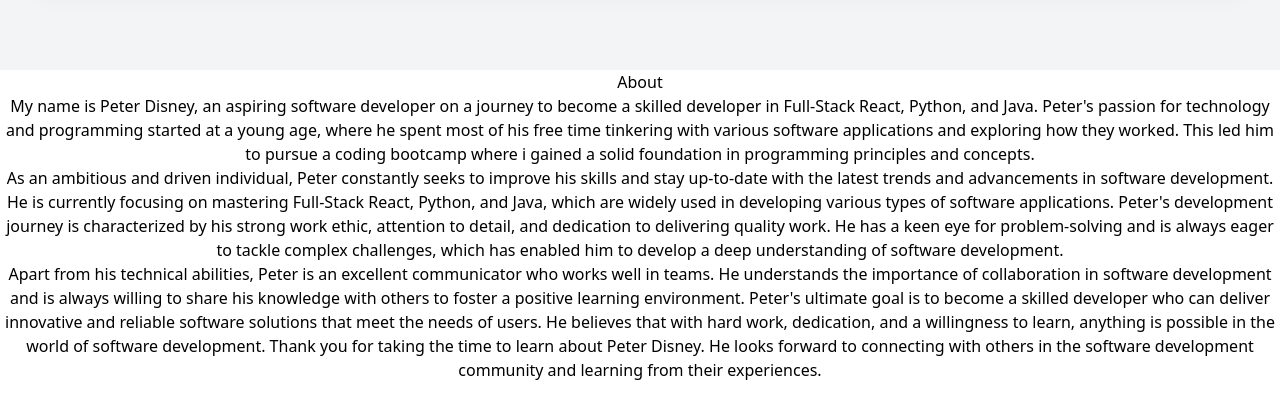
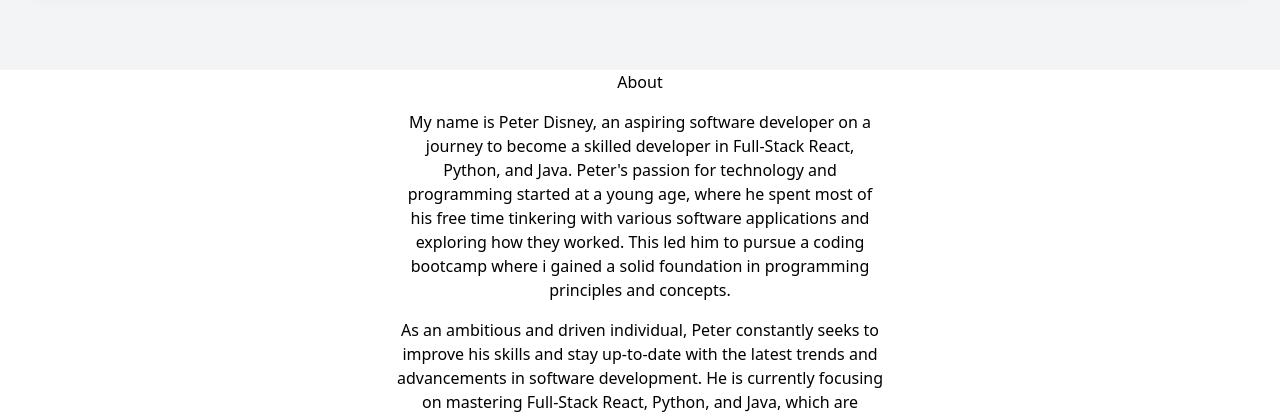
Before and after one commit to PeterDisney/Peter_Portfolio, a React (Create React App) app in the folder client/: page / in a window 1280 px wide. Shown: the part 378-796 px from the top of the page. Built offline with nearby package versions, Linux system fonts and the light colour scheme.

Commit message:
formatted use tailwind grid

```diff
--- a/client/src/views/Main.jsx
+++ b/client/src/views/Main.jsx
@@ -24,34 +24,37 @@ const Main = () => {
         </div>
       </section>
       <section class="text-center">
-        <div>
-          <div>
+        <div class="max-w-2xl mx-auto">
+          <div class="w-full">
             <p>About</p>
-            <div className="">
-              <p>
+          </div>
+          <div class="w-full flex justify-center">
+            <div class="w-full lg:w-3/4">
+              <div class="mx-2">
+                <p class="my-4">
                   My name is Peter Disney, an aspiring software developer on a
                   journey to become a skilled developer in Full-Stack React,
-                Python, and Java. Peter's passion for technology and programming
-                started at a young age, where he spent most of his free time
-                tinkering with various software applications and exploring how
-                they worked. This led him to pursue a coding bootcamp where i
-                gained a solid foundation in programming principles and
-                concepts.
+                  Python, and Java. Peter's passion for technology and
+                  programming started at a young age, where he spent most of his
+                  free time tinkering with various software applications and
+                  exploring how they worked. This led him to pursue a coding
+                  bootcamp where i gained a solid foundation in programming
+                  principles and concepts.
                 </p>
-              <p>
-                As an ambitious and driven individual, Peter constantly seeks to
-                improve his skills and stay up-to-date with the latest trends
-                and advancements in software development. He is currently
-                focusing on mastering Full-Stack React, Python, and Java, which
-                are widely used in developing various types of software
-                applications. Peter's development journey is characterized by
-                his strong work ethic, attention to detail, and dedication to
-                delivering quality work. He has a keen eye for problem-solving
-                and is always eager to tackle complex challenges, which has
-                enabled him to develop a deep understanding of software
-                development.
+                <p class="my-4">
+                  As an ambitious and driven individual, Peter constantly seeks
+                  to improve his skills and stay up-to-date with the latest
+                  trends and advancements in software development. He is
+                  currently focusing on mastering Full-Stack React, Python, and
+                  Java, which are widely used in developing various types of
+                  software applications. Peter's development journey is
+                  characterized by his strong work ethic, attention to detail,
+                  and dedication to delivering quality work. He has a keen eye
+                  for problem-solving and is always eager to tackle complex
+                  challenges, which has enabled him to develop a deep
+                  understanding of software development.
                 </p>
-              <p>
+                <p class="my-4">
                   Apart from his technical abilities, Peter is an excellent
                   communicator who works well in teams. He understands the
                   importance of collaboration in software development and is
@@ -61,11 +64,12 @@ const Main = () => {
                   reliable software solutions that meet the needs of users. He
                   believes that with hard work, dedication, and a willingness to
                   learn, anything is possible in the world of software
-                development. Thank you for taking the time to learn about Peter
-                Disney. He looks forward to connecting with others in the
-                software development community and learning from their
+                  development. Thank you for taking the time to learn about
+                  Peter Disney. He looks forward to connecting with others in
+                  the software development community and learning from their
                   experiences.
                 </p>
+              </div>
             </div>
           </div>
         </div>
```
Lines whose indentation alone changed are shown as unchanged.
